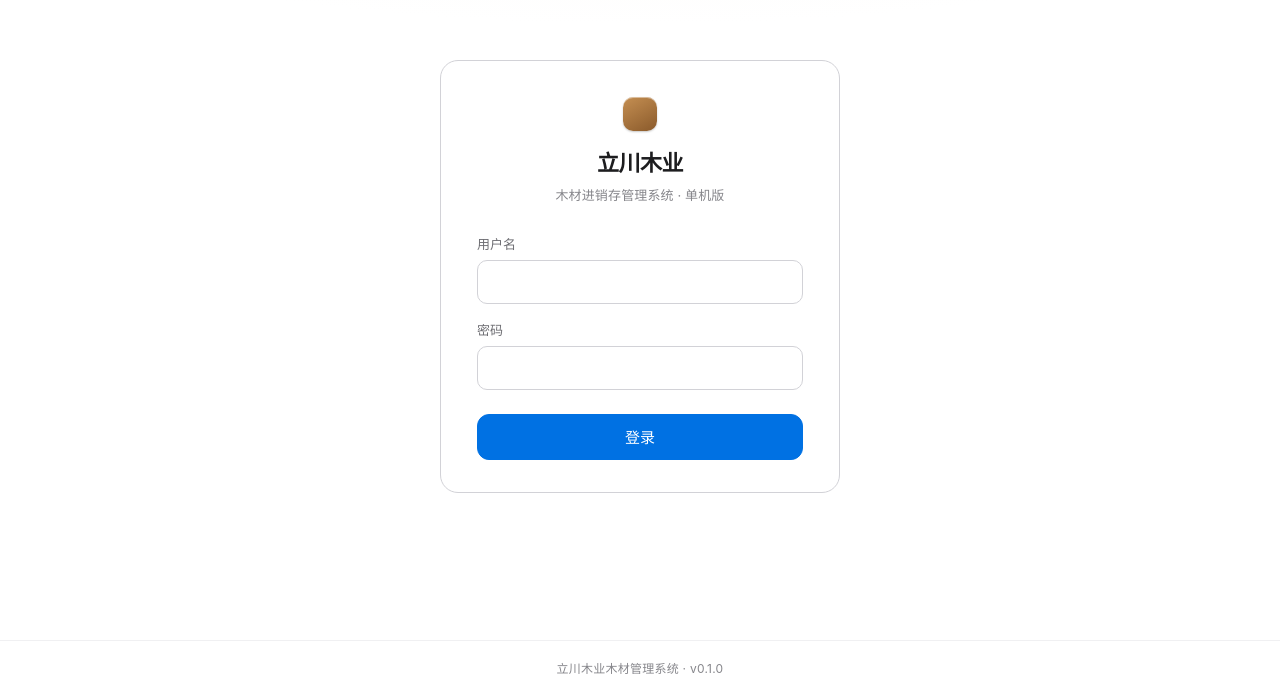
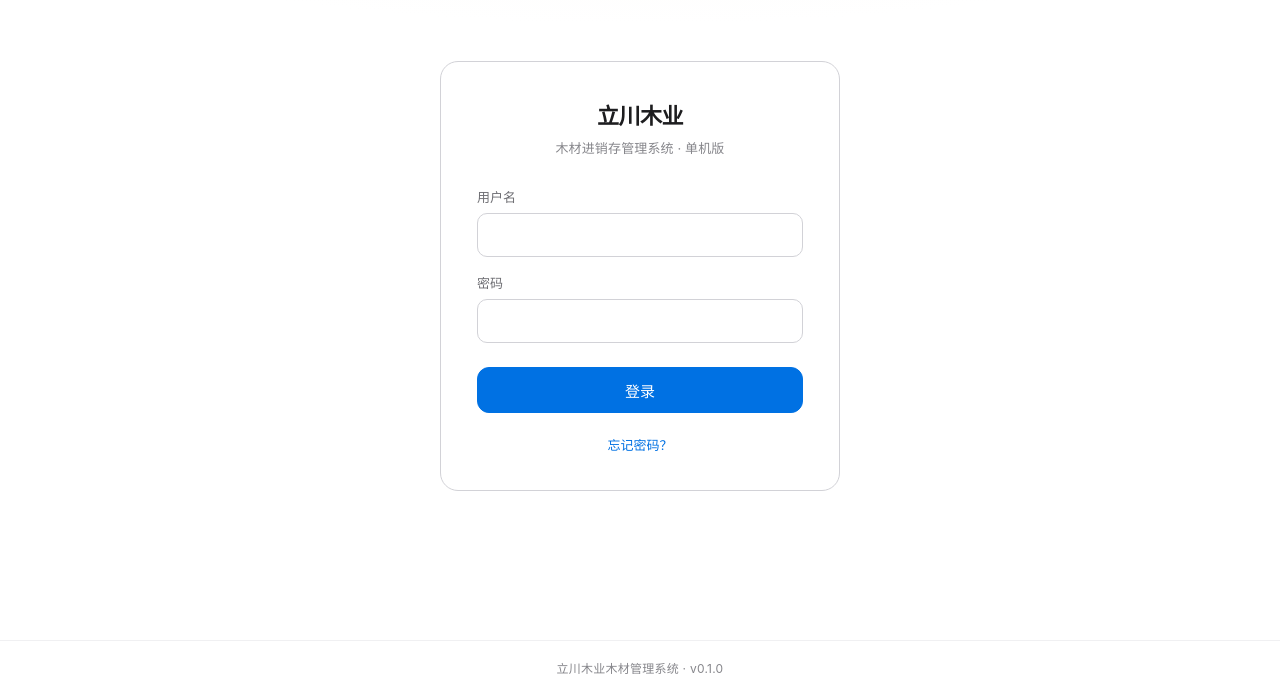
Before and after one commit to 1374011685a-bit/wood-erp, a React (Vite) app in the folder client/: page /login in a window 1280 px wide. Shown: the part 104-800 px from the top of the page. Built offline with nearby package versions, Linux system fonts and the light colour scheme.

Commit message:
登录页增加忘记密码指引与本机重置脚本；去掉木色方块；按键/边框改为苹果式扁平发丝边

```diff
--- a/client/src/index.css
+++ b/client/src/index.css
@@ -118,25 +118,12 @@ input[inputmode='decimal'] {
 }
 
 .sidebar-brand {
-  display: flex;
-  align-items: center;
-  gap: 9px;
   font-size: 15px;
   font-weight: 600;
   color: var(--text);
   letter-spacing: -0.01em;
   padding: 0 10px;
   white-space: nowrap;
-}
-
-.sidebar-brand::before {
-  content: '';
-  width: 14px;
-  height: 14px;
-  flex: 0 0 14px;
-  border-radius: 4px;
-  background-image: linear-gradient(150deg, #c58f52 0%, #8a5a2b 100%);
-  box-shadow: inset 0 1px 0 rgba(255, 255, 255, 0.45), 0 1px 2px rgba(0, 0, 0, 0.18);
 }
 
 .sidebar-nav {
@@ -304,15 +291,10 @@ input[inputmode='decimal'] {
 
 .card {
   background-color: var(--panel);
-  background-image: linear-gradient(
-    180deg,
-    rgba(255, 255, 255, 1) 0%,
-    rgba(253, 253, 254, 1) 100%
-  );
-  border: 1px solid rgba(0, 0, 0, 0.035);
+  border: 1px solid #e8e8ed;
   border-radius: var(--r-card);
   padding: 20px 22px;
-  box-shadow: 0 1px 1px rgba(0, 0, 0, 0.02), 0 6px 20px rgba(0, 0, 0, 0.04);
+  box-shadow: 0 1px 2px rgba(0, 0, 0, 0.02);
   margin-bottom: 24px;
   /* 列多的表格在卡片内部横向滚动，不要把列裁掉 */
   overflow-x: auto;
@@ -341,11 +323,10 @@ input[inputmode='decimal'] {
 
 .stat-card {
   background-color: var(--panel);
-  border: 1px solid rgba(0, 0, 0, 0.035);
+  border: 1px solid #e8e8ed;
   border-radius: var(--r-card);
   padding: 20px 22px;
-  box-shadow: 0 1px 1px rgba(0, 0, 0, 0.02), 0 6px 20px rgba(0, 0, 0, 0.045),
-    inset 0 1px 0 rgba(255, 255, 255, 0.75);
+  box-shadow: 0 1px 2px rgba(0, 0, 0, 0.02);
   transition: transform var(--ease), box-shadow var(--ease),
     border-color var(--ease);
   animation: rise-in 0.32s cubic-bezier(0.22, 1, 0.36, 1);
@@ -476,19 +457,14 @@ input[inputmode='decimal'] {
 .input {
   height: 40px;
   padding: 0 14px;
-  border: 1px solid transparent;
+  border: 1px solid #d2d2d7;
   border-radius: var(--r-input);
-  background-color: var(--panel-soft);
-  background-image: linear-gradient(
-    180deg,
-    rgba(0, 0, 0, 0.015) 0%,
-    rgba(255, 255, 255, 0) 40%
-  );
+  background-color: #ffffff;
   color: var(--text);
   font-size: 14px;
   font-family: inherit;
   outline: none;
-  box-shadow: inset 0 1px 2px rgba(0, 0, 0, 0.045);
+  box-shadow: none;
   transition: background-color var(--ease), border-color var(--ease),
     box-shadow var(--ease);
 }
@@ -498,15 +474,13 @@ input[inputmode='decimal'] {
 }
 
 .input:hover {
-  background-color: #efeff2;
+  border-color: #b8b8bf;
 }
 
 .input:focus {
   background-color: #ffffff;
-  background-image: none;
   border-color: var(--blue);
-  box-shadow: 0 0 0 4px rgba(0, 113, 227, 0.16),
-    inset 0 1px 1px rgba(0, 0, 0, 0.02);
+  box-shadow: 0 0 0 4px rgba(0, 113, 227, 0.18);
 }
 
 .input-cell {
@@ -515,17 +489,19 @@ input[inputmode='decimal'] {
   height: 36px;
   padding: 0 10px;
   font-size: 13px;
-  background-color: var(--panel-soft);
+  background-color: #ffffff;
 }
 
 .input-locked {
-  background-color: #f2f2f4;
+  background-color: #f5f5f7;
+  border-color: #e2e2e7;
   color: var(--text-2);
   cursor: not-allowed;
 }
 
 .input-locked:hover {
-  background-color: #f2f2f4;
+  background-color: #f5f5f7;
+  border-color: #e2e2e7;
 }
 
 .input-error,
@@ -554,32 +530,27 @@ input[inputmode='decimal'] {
 .btn {
   height: 36px;
   padding: 0 16px;
-  border: 1px solid var(--btn-hairline);
+  border: 1px solid #d2d2d7;
   border-radius: var(--r-btn);
   background-color: #ffffff;
-  background-image: linear-gradient(180deg, #ffffff 0%, #f5f5f7 100%);
+  background-image: none;
   color: var(--text);
   font-size: 14px;
   font-family: inherit;
   cursor: pointer;
   white-space: nowrap;
-  box-shadow: var(--btn-shadow), var(--btn-highlight);
+  box-shadow: none;
   transition: background-color var(--ease), border-color var(--ease),
-    box-shadow var(--ease), transform var(--ease), opacity var(--ease),
-    filter var(--ease);
+    color var(--ease), opacity var(--ease);
 }
 
 .btn:hover {
-  background-image: linear-gradient(180deg, #ffffff 0%, #eeeeef 100%);
-  border-color: rgba(0, 0, 0, 0.12);
-  transform: translateY(-1px);
-  box-shadow: var(--btn-shadow-hover), var(--btn-highlight);
+  background-color: #f5f5f7;
+  border-color: #c8c8cf;
 }
 
 .btn:active {
-  background-image: linear-gradient(180deg, #ececee 0%, #f4f4f6 100%);
-  transform: translateY(0.5px);
-  box-shadow: var(--btn-shadow-active);
+  background-color: #ebebed;
 }
 
 .btn:disabled {
@@ -597,48 +568,34 @@ input[inputmode='decimal'] {
 }
 
 .btn-primary {
-  background-color: #1d1d1f;
-  background-image: linear-gradient(180deg, #3a3a3c 0%, #1d1d1f 100%);
-  border-color: rgba(0, 0, 0, 0.45);
+  background-color: #0071e3;
+  background-image: none;
+  border-color: #0071e3;
   color: #ffffff;
-  font-weight: 500;
-  box-shadow: 0 1px 1px rgba(0, 0, 0, 0.18), 0 4px 12px rgba(0, 0, 0, 0.16),
-    inset 0 1px 0 rgba(255, 255, 255, 0.18);
+  font-weight: 400;
+  box-shadow: none;
 }
 
 .btn-primary:hover {
-  background-image: linear-gradient(180deg, #48484c 0%, #26262a 100%);
-  border-color: rgba(0, 0, 0, 0.5);
-  transform: translateY(-1.5px);
-  box-shadow: 0 2px 4px rgba(0, 0, 0, 0.2), 0 12px 26px rgba(0, 0, 0, 0.22),
-    inset 0 1px 0 rgba(255, 255, 255, 0.22);
+  background-color: #0077ed;
+  border-color: #0077ed;
 }
 
 .btn-primary:active {
-  background-image: linear-gradient(180deg, #1a1a1c 0%, #2c2c2f 100%);
-  transform: translateY(0.5px);
-  box-shadow: 0 1px 1px rgba(0, 0, 0, 0.24),
-    inset 0 2px 5px rgba(0, 0, 0, 0.38);
+  background-color: #006edb;
+  border-color: #006edb;
 }
 
 .btn-danger {
   background-color: #ffffff;
-  background-image: linear-gradient(
-    180deg,
-    #ffffff 0%,
-    rgba(255, 59, 48, 0.06) 100%
-  );
-  border-color: rgba(255, 59, 48, 0.32);
+  background-image: none;
+  border-color: #d2d2d7;
   color: var(--red);
 }
 
 .btn-danger:hover {
-  background-image: linear-gradient(
-    180deg,
-    #fff6f5 0%,
-    rgba(255, 59, 48, 0.14) 100%
-  );
-  border-color: rgba(255, 59, 48, 0.55);
+  background-color: rgba(255, 59, 48, 0.06);
+  border-color: rgba(255, 59, 48, 0.4);
   color: var(--red);
 }
 
@@ -653,12 +610,7 @@ input[inputmode='decimal'] {
 .table th {
   height: 44px;
   padding: 0 14px;
-  background-color: #fbfbfd;
-  background-image: linear-gradient(
-    180deg,
-    rgba(0, 0, 0, 0.012) 0%,
-    rgba(255, 255, 255, 0) 100%
-  );
+  background-color: #fafafa;
   border-bottom: 1px solid var(--line);
   font-size: 13px;
   font-weight: 500;
@@ -1075,25 +1027,6 @@ input[inputmode='decimal'] {
   animation: rise-in 0.5s cubic-bezier(0.22, 1, 0.36, 1);
 }
 
-.login-brand-row {
-  display: flex;
-  flex-direction: column;
-  align-items: center;
-  justify-content: center;
-  gap: 14px;
-}
-
-/* 木色品牌标记：整页唯一的彩色元素 */
-.login-mark {
-  width: 34px;
-  height: 34px;
-  flex: 0 0 34px;
-  border-radius: 10px;
-  background-image: linear-gradient(150deg, #c58f52 0%, #8a5a2b 100%);
-  box-shadow: inset 0 1px 0 rgba(255, 255, 255, 0.45),
-    0 1px 2px rgba(0, 0, 0, 0.22);
-}
-
 .login-brand {
   margin: 0;
   font-size: 22px;
@@ -1175,6 +1108,44 @@ input[inputmode='decimal'] {
   box-shadow: none;
 }
 
+/* 「忘记密码？」是纯文字链接，苹果的做法 */
+.login-forgot {
+  margin: 18px auto 0;
+  padding: 4px 6px;
+  border: none;
+  background: transparent;
+  color: #0071e3;
+  font-size: 13px;
+  font-family: inherit;
+  cursor: pointer;
+  transition: color var(--ease);
+}
+
+.login-forgot:hover {
+  color: #0077ed;
+  text-decoration: underline;
+}
+
+/* 弹窗里的命令行块 */
+.help-label {
+  margin: 18px 0 8px;
+  font-size: 13px;
+  color: var(--text-2);
+}
+
+.help-code {
+  margin: 0;
+  padding: 11px 13px;
+  border-radius: 10px;
+  border: 1px solid #e8e8ed;
+  background-color: #fafafa;
+  color: #1d1d1f;
+  font-size: 12.5px;
+  font-family: 'SF Mono', ui-monospace, Menlo, Consolas, monospace;
+  overflow-x: auto;
+  white-space: pre;
+}
+
 /* 页脚：一条发丝线 + 居中小字，固定在最下面 */
 .login-version {
   position: fixed;
--- a/client/src/pages/Login.tsx
+++ b/client/src/pages/Login.tsx
@@ -9,6 +9,7 @@ export default function Login() {
   const [password, setPassword] = useState('')
   const [error, setError] = useState('')
   const [submitting, setSubmitting] = useState(false)
+  const [showHelp, setShowHelp] = useState(false)
 
   const handleSubmit = async (event: FormEvent) => {
     event.preventDefault()
@@ -31,10 +32,7 @@ export default function Login() {
     <div className="login-page">
       <main className="login-panel">
         <form className="login-card" onSubmit={handleSubmit}>
-          <div className="login-brand-row">
-            <span className="login-mark" aria-hidden="true" />
-            <h1 className="login-brand">立川木业</h1>
-          </div>
+          <h1 className="login-brand">立川木业</h1>
           <p className="login-desc">木材进销存管理系统 · 单机版</p>
 
           <div className="login-fields">
@@ -69,10 +67,53 @@ export default function Login() {
           >
             {submitting ? '登录中…' : '登录'}
           </button>
+
+          <button
+            type="button"
+            className="login-forgot"
+            onClick={() => setShowHelp(true)}
+          >
+            忘记密码？
+          </button>
         </form>
       </main>
 
       <p className="login-version">立川木业木材管理系统 · v0.1.0</p>
+
+      {showHelp && (
+        <div className="overlay" onClick={() => setShowHelp(false)}>
+          <div
+            className="modal modal-narrow"
+            onClick={(event) => event.stopPropagation()}
+          >
+            <div className="modal-head">
+              <h2 className="modal-title">忘记密码怎么办</h2>
+              <button className="btn" onClick={() => setShowHelp(false)}>
+                关闭
+              </button>
+            </div>
+
+            <p className="confirm-text">
+              本系统是单机部署，没有接入邮箱或短信服务，所以不支持自助找回。
+              请在<strong>部署本系统的机器</strong>上执行下面的命令重置（需要先停止服务）。
+            </p>
+
+            <p className="help-label">重置为随机新密码（推荐）</p>
+            <pre className="help-code">node server/reset-password.js</pre>
+
+            <p className="help-label">也可以指定用户名和新密码</p>
+            <pre className="help-code">node server/reset-password.js admin 你的新密码</pre>
+
+            <p className="help-label">如果跑在 Docker 里</p>
+            <pre className="help-code">docker exec -it &lt;容器名&gt; node server/reset-password.js</pre>
+
+            <p className="hint" style={{ marginTop: 16 }}>
+              注意：数据库是「读进内存 + 写回文件」的模式，重置必须在服务停止的状态下执行，
+              否则会被运行中的服务覆盖回去。
+            </p>
+          </div>
+        </div>
+      )}
     </div>
   )
 }
```
Also changed, not shown: 1 other file (tests, documents, lock files or other folders).
